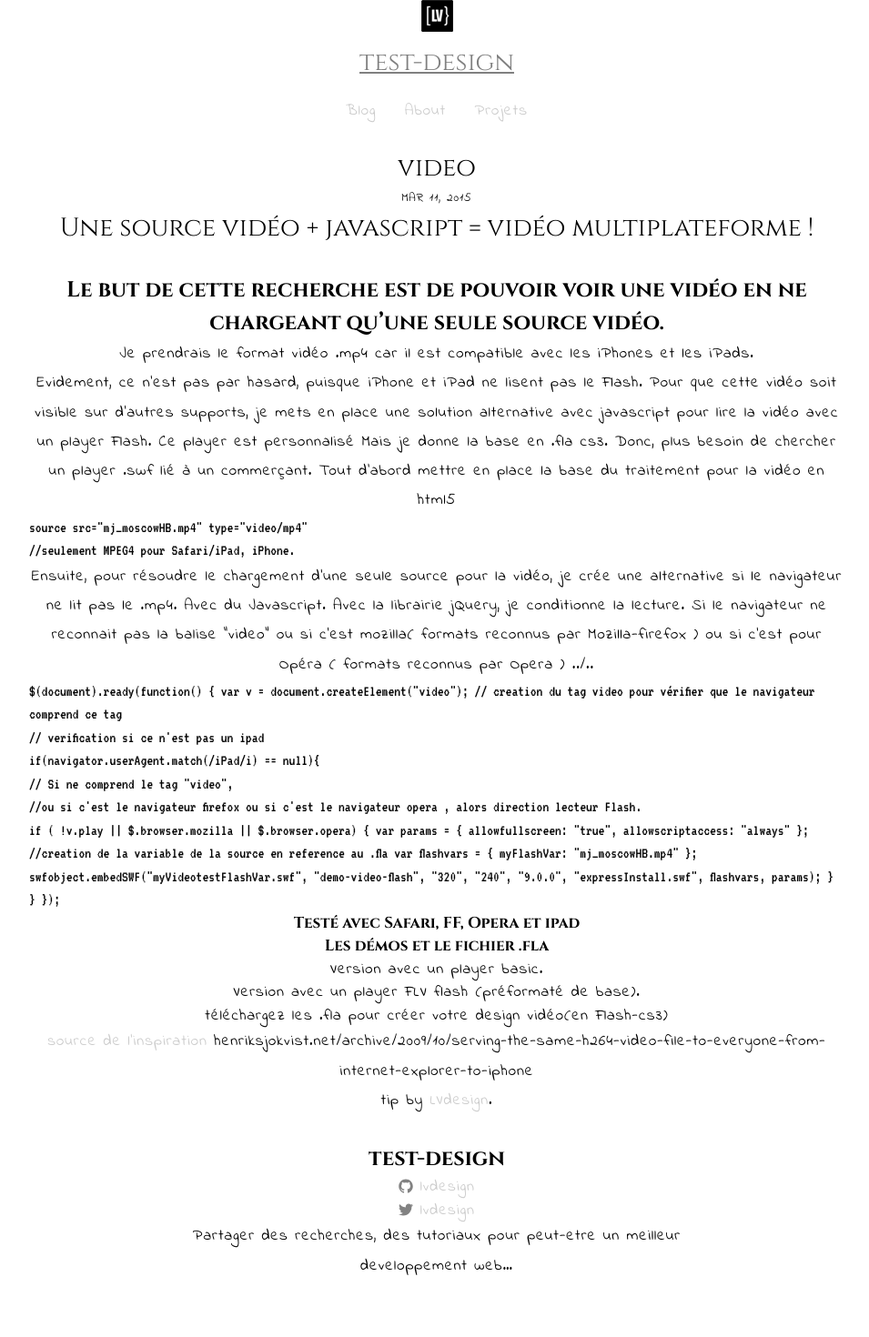
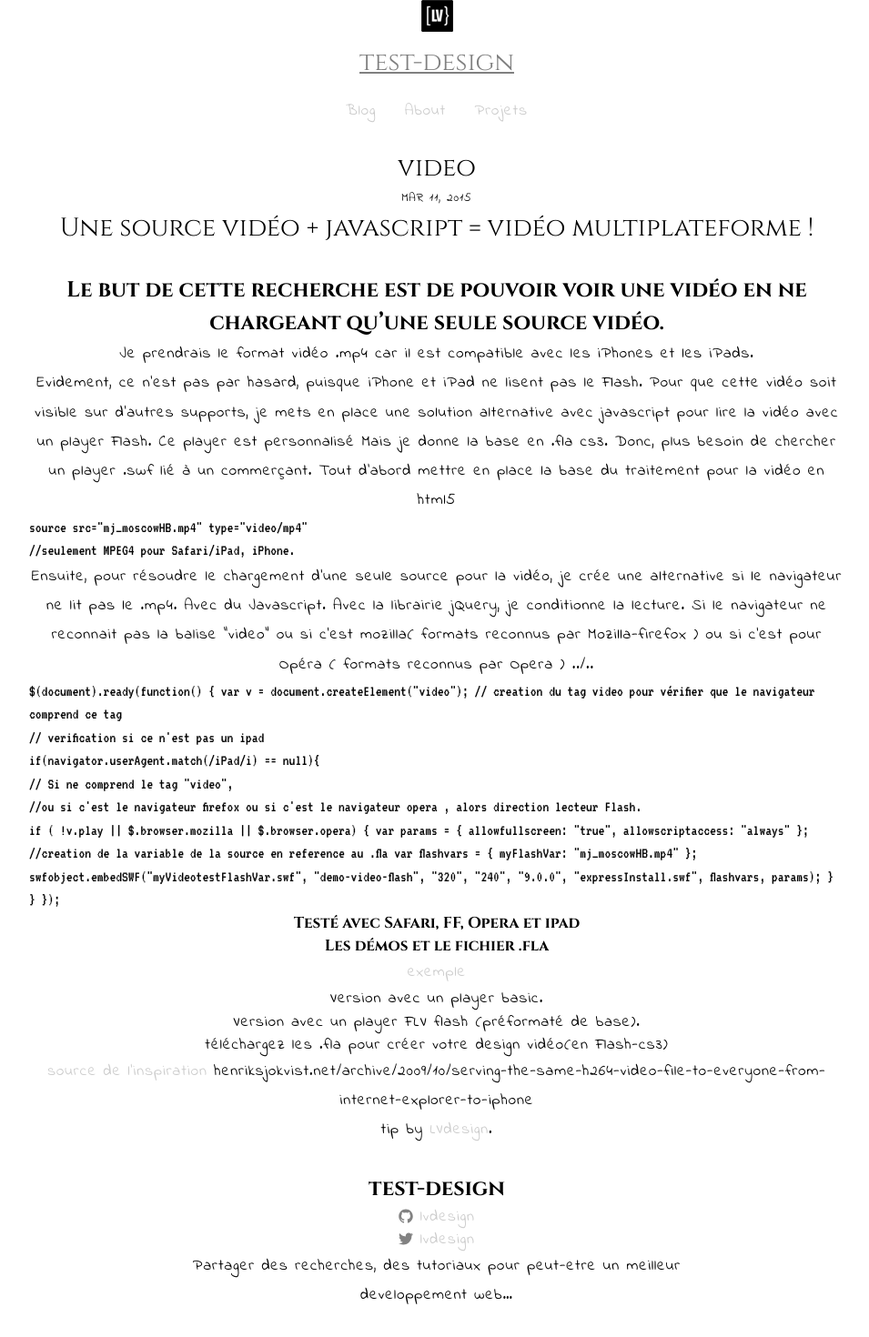
Before and after one commit to lvdesign/tips, a Jekyll site: the page built from _posts/2015-03-11-video.md, in a window 1280 px wide. Shown: the whole page at 91% size, without its empty margins (160-1115 px from the left). Built offline with Jekyll 4.4.1, drawn with Linux system fonts in a browser that asks for light colours; nearby versions of some CDN libraries; Markdown is read by kramdown in place of the engine named in the settings; before the commit the page ends 1438 px from its top, so only the background shows below that.

Commit message:
link video
liens pages video

```diff
--- a/_posts/2015-03-11-video.md
+++ b/_posts/2015-03-11-video.md
@@ -47,6 +47,7 @@ if ( !v.play || $.browser.mozilla || $.browser.opera) { var params = { allowfull
 ######Testé avec Safari, FF, Opera et ipad
 
 ######Les démos et le fichier .fla
+[exemple](https://github.com/lvdesign/video-html5.git)
 * Version avec un player basic.
 * Version avec un player FLV flash (préformaté de base).
 * téléchargez les .fla pour créer votre design vidéo(en Flash-cs3)
```
